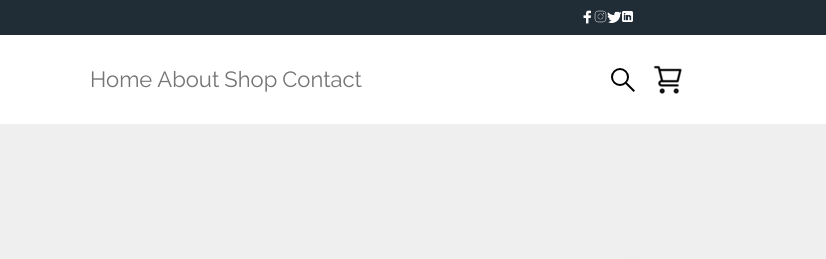
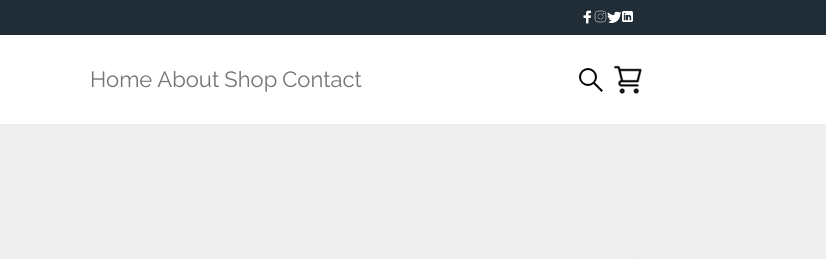
Before and after one commit to tkatemka/zay, a plain HTML site: page index.html in a window 1280 px wide. Shown: the top 259 px of the page, 454-1280 px from the left. Drawn offline with nearby package versions, Linux system fonts and the light colour scheme.

Commit message:
Update index.css

```diff
--- a/index.css
+++ b/index.css
@@ -167,10 +167,14 @@ body {
 }
 
 /*Динамический поиск*/
-.nav .nav__search {
+.nav .nav__search-container{
+  position: absolute;
+  left: 80%;
+}
+/* .nav .nav__search {
   position: relative;
   right: 19.25%;
-}
+} */
 .nav__search{
   position: relative;
   width: 40px;
```
